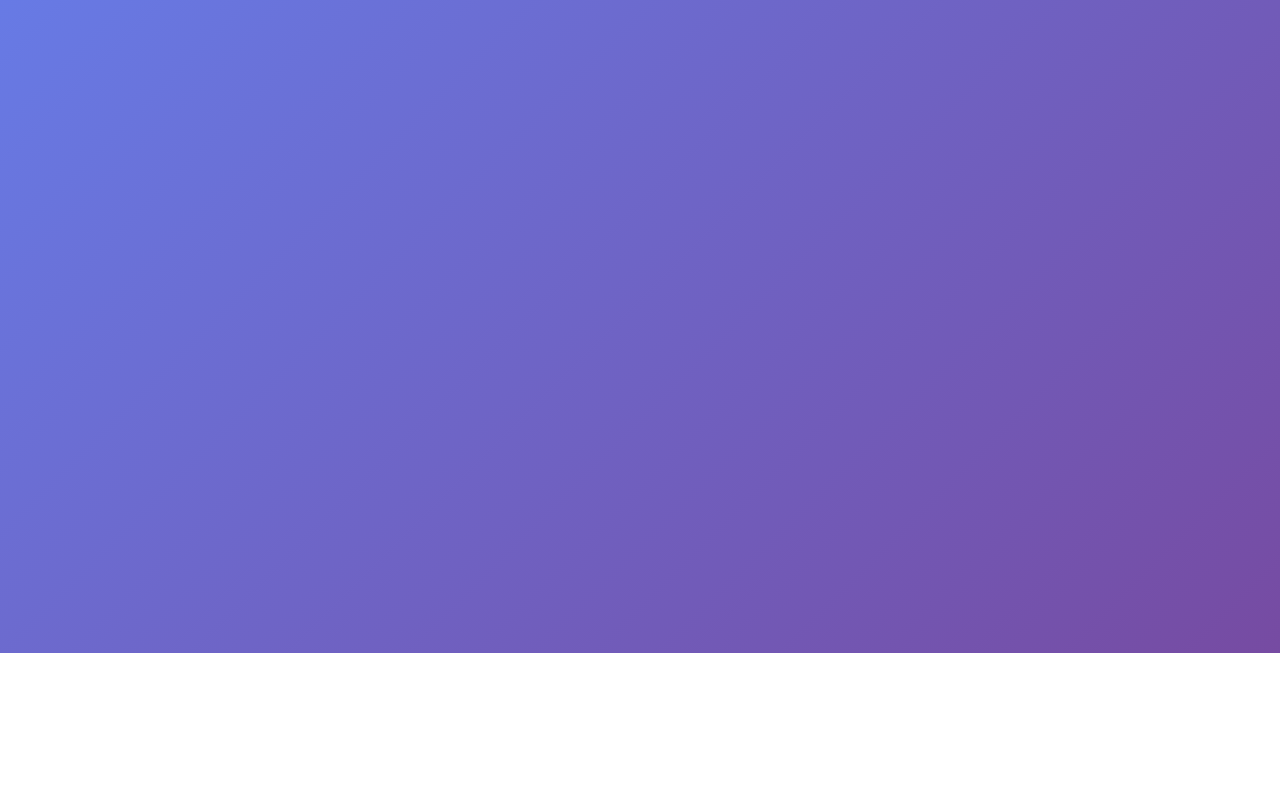
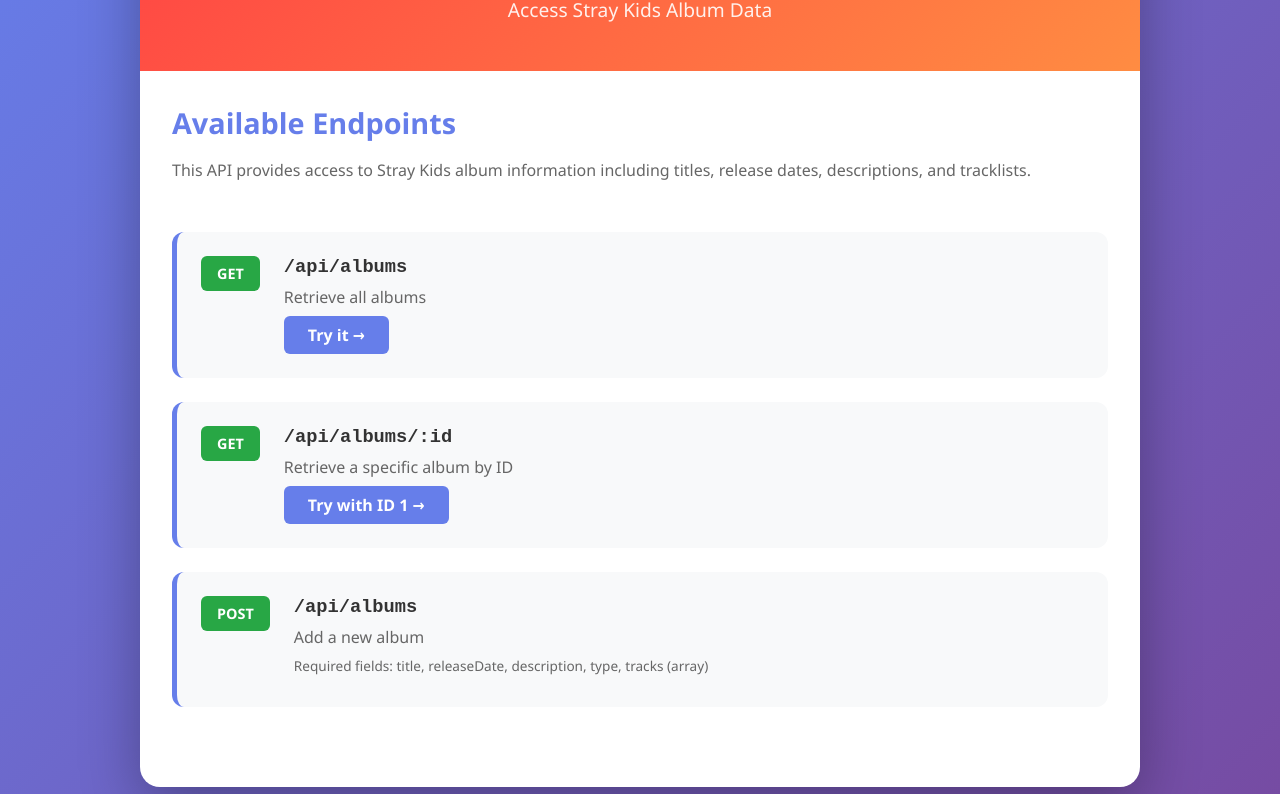
Before and after one commit to CSE-sgeddis/StrayKids-server, a website: page index.html in a window 1280 px wide. Shown: the part 147-941 px from the top of the page. Before the commit the page ends 800 px from the top, so only its background shows below. Drawn offline with Linux system fonts and the light colour scheme.

Commit message:
adding post server

```diff
--- a/index.html
+++ b/index.html
@@ -7,6 +7,45 @@
         <link rel="stylesheet" href="styles.css">
     </head>
     <body>
-        <h1>hi</h1>
+        <div class="container">
+        <header>
+            <h1>🎵 Stray Kids API</h1>
+            <p class="subtitle">Access Stray Kids Album Data</p>
+        </header>
+
+        <main>
+            <section class="api-info">
+                <h2>Available Endpoints</h2>
+                <p>This API provides access to Stray Kids album information including titles, release dates, descriptions, and tracklists.</p>
+            </section>
+            <section class="endpoints">
+                <div class="endpoint-card">
+                    <div class="method">GET</div>
+                    <div class="endpoint-details">
+                        <h3>/api/albums</h3>
+                        <p>Retrieve all albums</p>
+                        <a href="/api/albums" target="_blank" class="try-btn">Try it →</a>
+                    </div>
+                </div>
+
+                <div class="endpoint-card">
+                    <div class="method">GET</div>
+                    <div class="endpoint-details">
+                        <h3>/api/albums/:id</h3>
+                        <p>Retrieve a specific album by ID</p>
+                        <a href="/api/albums/1" target="_blank" class="try-btn">Try with ID 1 →</a>
+                    </div>
+                </div>
+
+                <div class="endpoint-card">
+                    <div class="method post">POST</div>
+                    <div class="endpoint-details">
+                        <h3>/api/albums</h3>
+                        <p>Add a new album</p>
+                        <p style="font-size: 0.85rem; color: #666;">Required fields: title, releaseDate, description, type, tracks (array)</p>
+                    </div>
+                </div>
+            </section>
+        </main>
     </body>
 </html>
--- a/package.json
+++ b/package.json
@@ -25,6 +25,7 @@
   "dependencies": {
     "cors": "^2.8.5",
     "express": "^5.1.0",
+    "joi": "^18.0.1",
     "multer": "^2.0.2"
   },
   "devDependencies": {
```
Also changed, not shown: server.js (+9 -1 lines), 1 other file.
